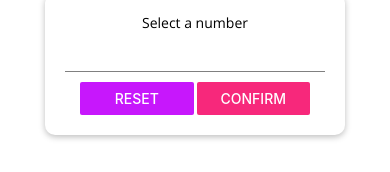
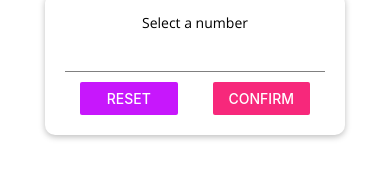
Before and after one commit to AVDGabriel/GuessTheNumber, a React Native app: screen / in a window 390 px wide. Shown: the part 151-323 px from the top of the page. Built offline with nearby package versions, Linux system fonts and the light colour scheme.

Commit message:
introducing the dimensions api

```diff
--- a/screens/StartGameScreen.js
+++ b/screens/StartGameScreen.js
@@ -2,11 +2,11 @@ import React, { useState } from "react";
 import {
     View,
     StyleSheet,
-    Text,
     Button,
     TouchableWithoutFeedback,
     Keyboard,
-    Alert
+    Alert,
+    Dimensions
 } from "react-native";
 import Card from "../components/Card";
 import Colors from '../constants/colors'
@@ -122,7 +122,8 @@ const styles = StyleSheet.create({
         paddingHorizontal: 15
     },
     button: {
-        flex: 1
+        // flex: 1
+        width: Dimensions.get('window').width / 4
     },
     input: {
         width: '100%',
```
